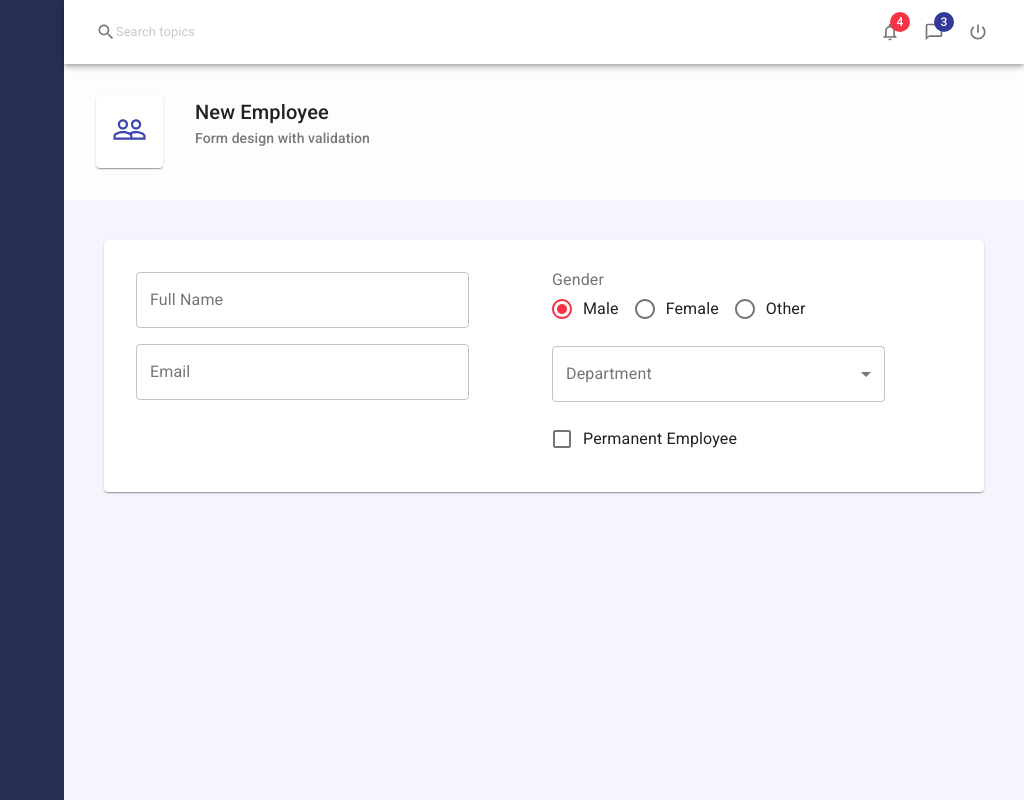
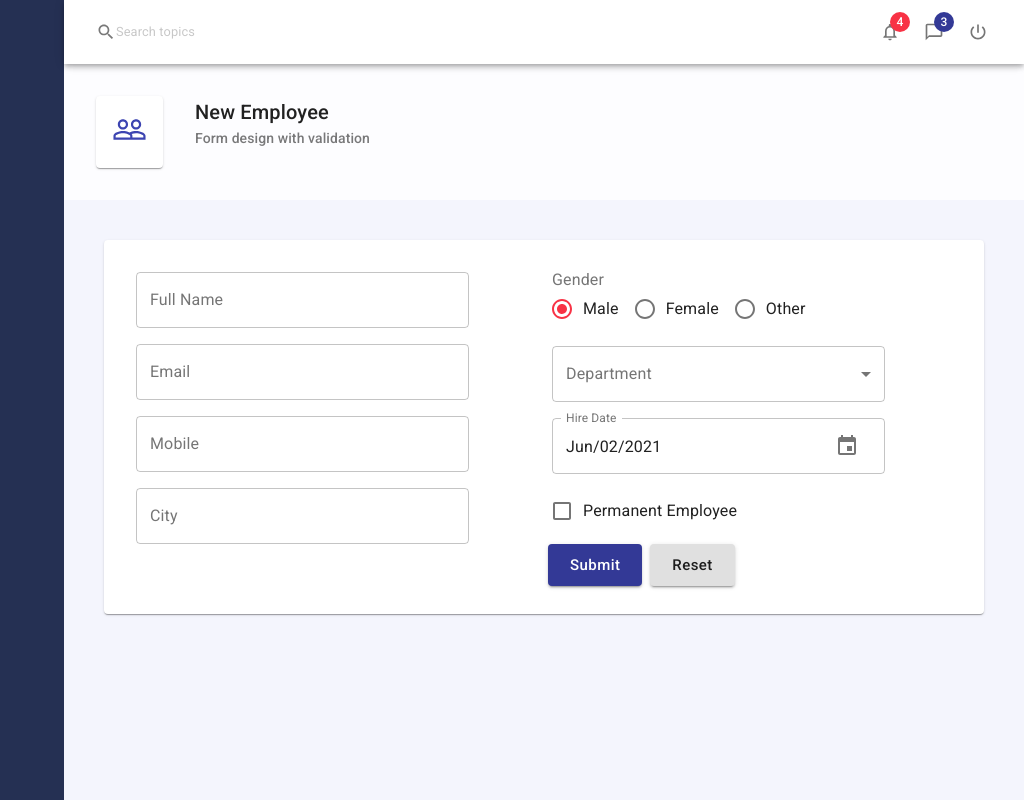
Before and after one commit to ryowuandjanet/complete_mui_system, a React (Create React App) app: page / in a window 1280 px wide. Shown: the whole page, without its empty margins (256-1280 px from the left). Built offline with nearby package versions, Linux system fonts and the light colour scheme.

Commit message:
20210602-How to Design a Perfect React Material UI Form(ch03)

```diff
--- a/package.json
+++ b/package.json
@@ -3,11 +3,14 @@
   "version": "0.1.0",
   "private": true,
   "dependencies": {
+    "@date-io/date-fns": "^1.3.13",
     "@material-ui/core": "^4.11.4",
     "@material-ui/icons": "^4.11.2",
+    "@material-ui/pickers": "^3.3.10",
     "@testing-library/jest-dom": "^5.12.0",
     "@testing-library/react": "^11.2.7",
     "@testing-library/user-event": "^12.8.3",
+    "date-fns": "^2.22.1",
     "react": "^17.0.2",
     "react-dom": "^17.0.2",
     "react-scripts": "4.0.3",
--- /dev/null
+++ b/src/components/controls/Button.js
@@ -0,0 +1,30 @@
+import React from 'react'
+import { Button as MuiButton, makeStyles } from "@material-ui/core";
+
+
+const useStyles = makeStyles(theme => ({
+  root: {
+    margin: theme.spacing(0.5)
+  },
+  label: {
+    textTransform: 'none'
+  }
+}))
+
+export default function Button(props) {
+
+  const { text, size, color, variant, onClick, ...other } = props
+  const classes = useStyles();
+
+  return (
+    <MuiButton
+      variant={variant || "contained"}
+      size={size || "large"}
+      color={color || "primary"}
+      onClick={onClick}
+      {...other}
+      classes={{ root: classes.root, label: classes.label }}>
+      {text}
+    </MuiButton>
+  )
+}
--- a/src/components/controls/Checkbox.js
+++ b/src/components/controls/Checkbox.js
@@ -3,6 +3,13 @@
 
 export default function Checkbox(props) {
   const {name,label,value,onChange} = props
+
+  const convertToDefEventPara = (name, value) => ({
+    target: {
+      name,value
+    }
+  })
+
   return (
     <FormControl>
       <FormControlLabel
@@ -10,7 +17,7 @@
           name={name}
           color="primary"
           checked={value}
-          onChange={onChange}
+          onChange={e => onChange(convertToDefEventPara(name, e.target.checked))}
         />}
         label={label}
       />
--- a/src/components/controls/Controls.js
+++ b/src/components/controls/Controls.js
@@ -2,12 +2,16 @@
 import RadioGroup from './RadioGroup'
 import Select from './Select'
 import Checkbox from './Checkbox'
+import DatePicker from './DatePicker'
+import Button from './Button'
 
 const Controls ={
   Input,
   RadioGroup,
   Select,
-  Checkbox
+  Checkbox,
+  DatePicker,
+  Button
 }
 
 export default Controls;
--- /dev/null
+++ b/src/components/controls/DatePicker.js
@@ -0,0 +1,28 @@
+import React from 'react'
+import { MuiPickersUtilsProvider, KeyboardDatePicker } from "@material-ui/pickers";
+import DateFnsUtils from "@date-io/date-fns";
+
+export default function DatePicker(props) {
+
+  const { name, label, value, onChange } = props
+
+
+  const convertToDefEventPara = (name, value) => ({
+    target: {
+        name, value
+    }
+  })
+
+  return (
+    <MuiPickersUtilsProvider utils={DateFnsUtils}>
+      <KeyboardDatePicker disableToolbar variant="inline" inputVariant="outlined"
+        label={label}
+        format="MMM/dd/yyyy"
+        name={name}
+        value={value}
+        onChange={date =>onChange(convertToDefEventPara(name,date))}
+
+      />
+    </MuiPickersUtilsProvider>
+  )
+}
--- a/src/pages/Employees/EmployeeForm.js
+++ b/src/pages/Employees/EmployeeForm.js
@@ -47,6 +47,18 @@
             value={values.email}
             onChange={handleInputChange}
           />
+          <Controls.Input
+            label="Mobile"
+            name="mobile"
+            value={values.mobile}
+            onChange={handleInputChange}
+          />
+          <Controls.Input
+            label="City"
+            name="city"
+            value={values.city}
+            onChange={handleInputChange}
+          />
         </Grid>
         <Grid item xs={6}>
           <Controls.RadioGroup
@@ -63,12 +75,27 @@
             onChange={handleInputChange}
             options={employeeService.getDepartmentCollection()}
           />
+          <Controls.DatePicker
+              name="hireDate"
+              label="Hire Date"
+              value={values.hireDate}
+              onChange={handleInputChange}
+          />
           <Controls.Checkbox
             name="isPermanent"
             label="Permanent Employee"
             value={values.isPermanent}
             onChange={handleInputChange}
           />
+          <div>
+            <Controls.Button
+                type="submit"
+                text="Submit" />
+            <Controls.Button
+                text="Reset"
+                color="default"
+            />
+          </div>
         </Grid>
       </Grid>
     </Form>
```
Also changed, not shown: 1 other file (tests, documents, lock files or other folders).
